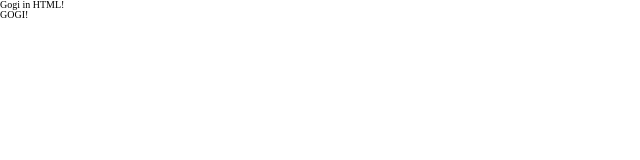
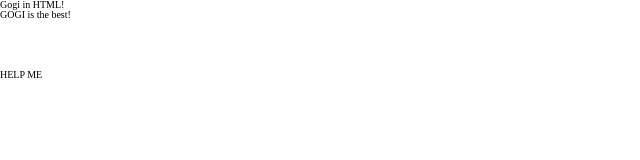
Before and after one commit to yamnyk/trigger-agency-landing, a website: page src/index.html in a window 1280 px wide. Shown: the full height of the page, 0-640 px from the left. Drawn offline with nearby package versions, Linux system fonts and the light colour scheme; files that its build step writes are made by us from their sources.

Commit message:
@yamnyk | add new section (#2)

```diff
--- a/src/index.html
+++ b/src/index.html
@@ -7,7 +7,11 @@
 </head>
 <body>
 <h1>Gogi in HTML!</h1>
-<h1>GOGI!</h1>
+<h1>GOGI is the best!</h1>
+
+<section class="gogi">
+    <h1>HELP ME</h1>
+</section>
 <script src="js/script.js"></script>
 </body>
 </html>
```
